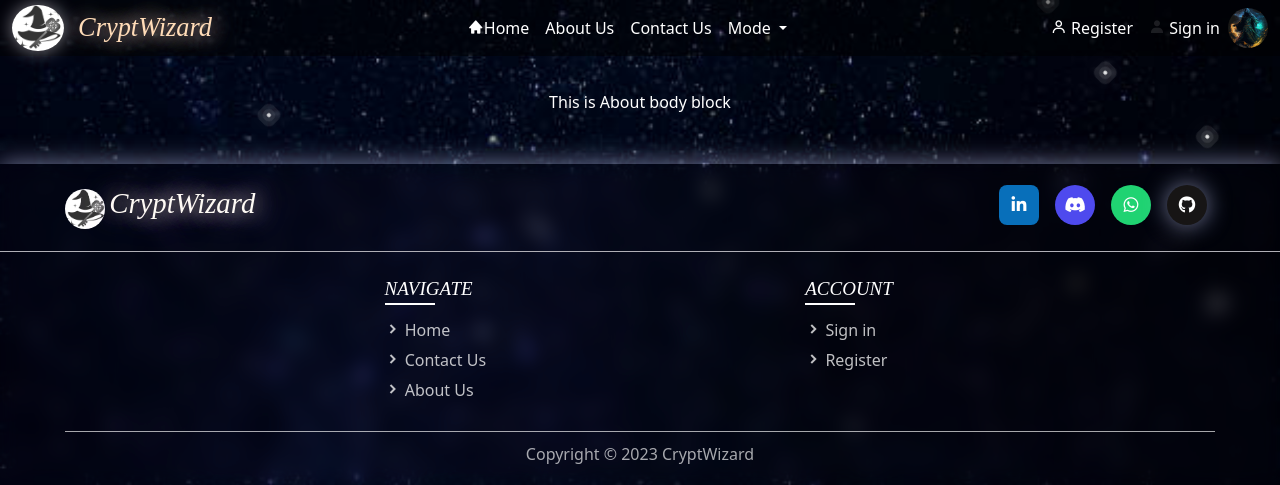
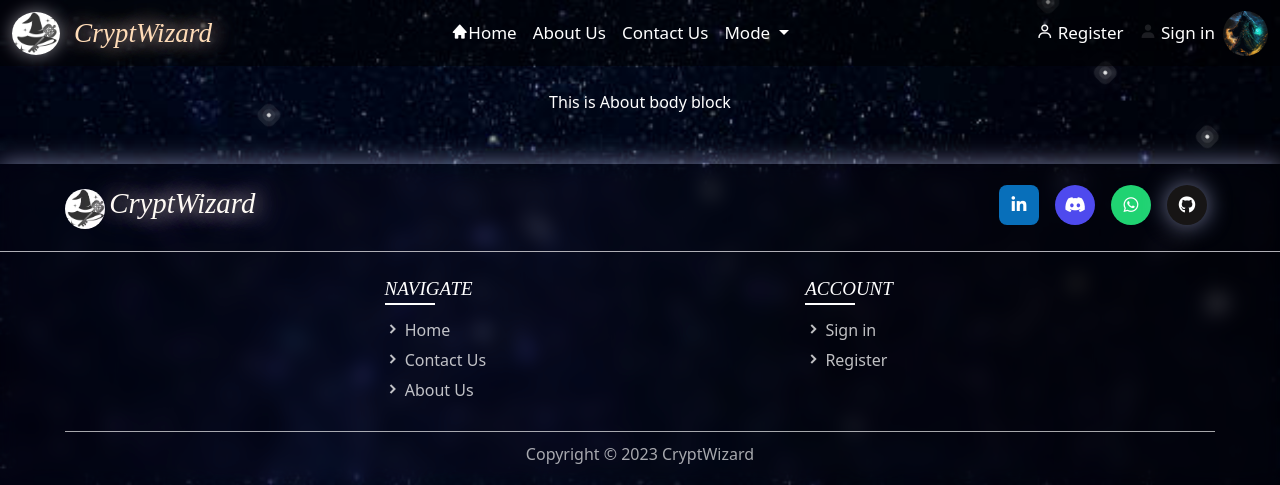
Before and after one commit to Raqeeb27/CryptWizard, a Django app: page /about/ in a window 1280 px wide. Shown: the top 485 px of the page. Run offline with Django 4.2, Linux system fonts and the light colour scheme.

Commit message:
minor improvements to navbar

```diff
--- a/CryptWizard/templates/base.html
+++ b/CryptWizard/templates/base.html
@@ -268,6 +268,7 @@
       .navbar-nav .nav-link {
         position: relative;
         text-decoration: none;
+        font-size: 17px;
       }
       .navbar-nav .nav-link::before {
         content: "";
@@ -280,13 +281,15 @@
         transition: width 0.4s ease-in-out;
       }
       .navbar-nav .nav-link:hover::before {
-        width: 75%;
+        width: 72%;
       }
       #navbar-toggler-button {
         padding-left:0;
         padding-right:0;
         border-color: #fff;
         background-color: transparent;
+        width: 35px;
+        height:45px;
         animation: shadow-pulse 2.5s infinite;
       }
       @media (max-width: 992px) {
@@ -294,7 +297,7 @@
           position: fixed;
           top: 0;
           right: 0;
-          padding: 10px;
+          padding: 10px 5px;
         }
         .wizardimgcontainer-bigscreen{
         display: none;
@@ -321,7 +324,7 @@
         align-items: center;
         top: 0%;
         width: 200px;
-        height: 40px;
+        height: 50px;
       }
       #logo{
         width: 78%;
@@ -334,12 +337,12 @@
         font-family: "High Tower Text", serif;
         animation: magicShadow 6s infinite;
         font-style: italic;
-        font-size: 165%;
+        font-size: 170%;
       }
       .wizardimgcontainer-smallscreen{
         top: 0%;
-        width: 40px;
-        height: 40px;
+        width: 45px;
+        height: 45px;
       }
       #wizardimg-smallscreen{
         width: 100%;
@@ -349,8 +352,8 @@
       }
       .wizardimgcontainer-bigscreen{
         top: 0%;
-        width: 40px;
-        height: 40px;
+        width: 45px;
+        height: 45px;
       }
       #wizardimg-bigscreen{
         width: 100%;
@@ -480,7 +483,7 @@
         font-weight: 400;
         text-decoration: none;
         opacity: 0.75;
-        transition: all 0.3s ease;
+        transition: all 0.25s ease;
       }
       .link-boxes .box li a:hover{
         opacity: 1;
```
